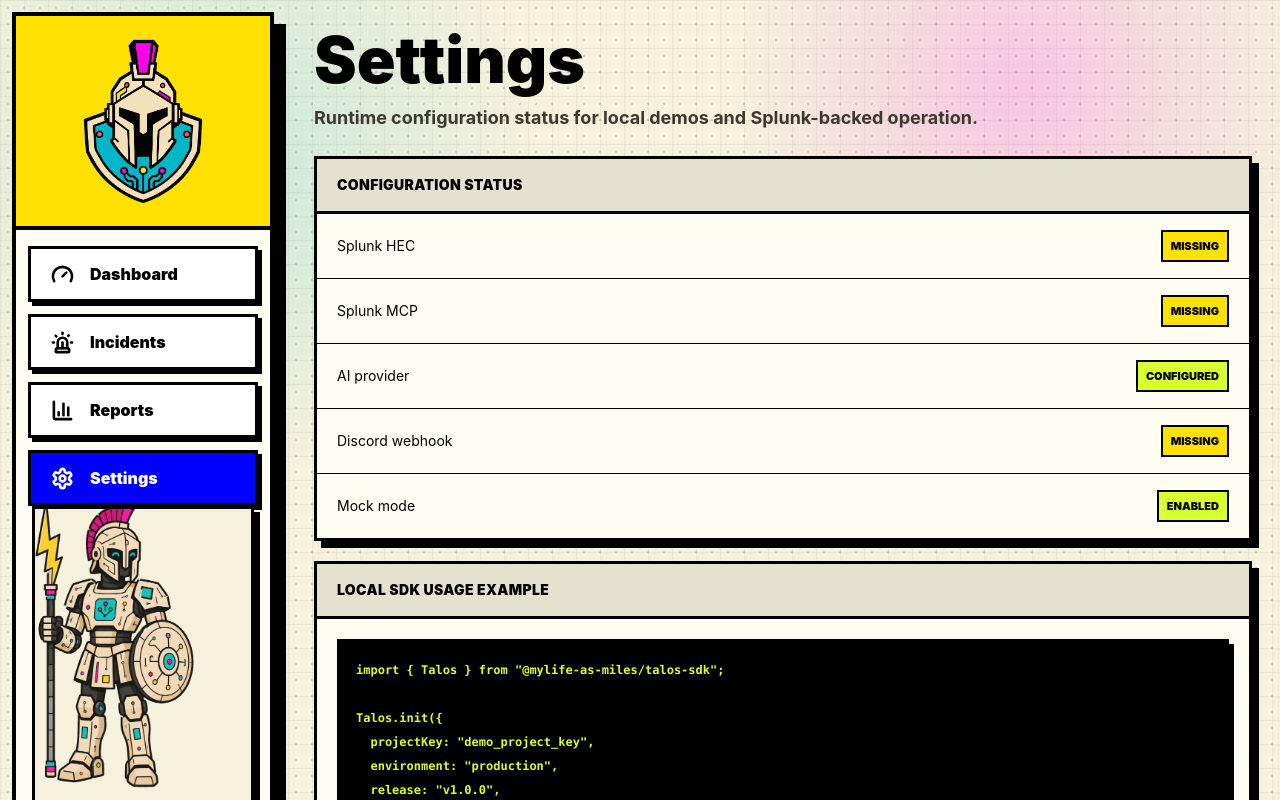
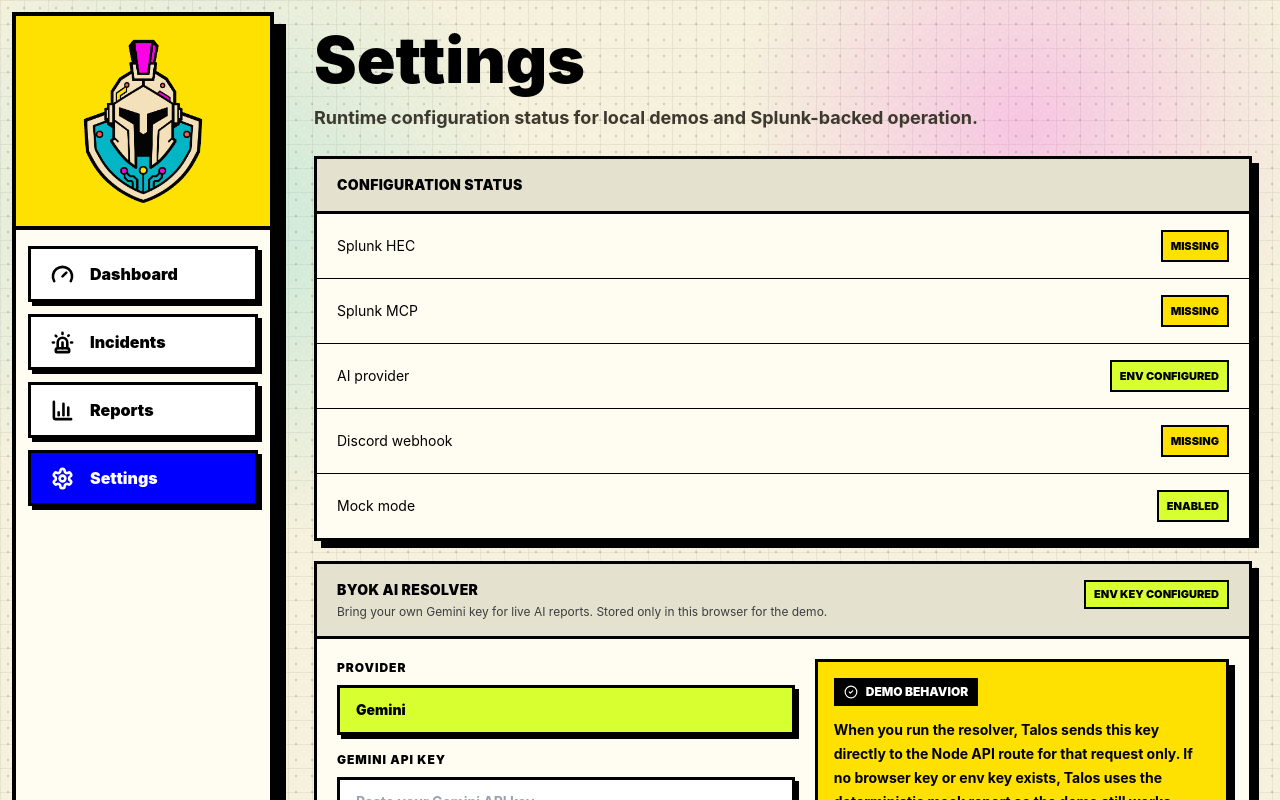
Before and after one commit to mylife-as-miles/Talos, a Next.js app in the folder apps/web/: page /settings in a window 1280 px wide. Shown: the top 800 px of the page. Built offline with nearby package versions, Linux system fonts and the light colour scheme; no server answers.

Commit message:
feat(web): integrate ByokSettings component into user settings page

```diff
--- a/apps/web/app/(shell)/settings/page.tsx
+++ b/apps/web/app/(shell)/settings/page.tsx
@@ -1,5 +1,6 @@
 import { PageHeader } from "@/components/page-header";
 import { Badge, Card, CardHeader, CodeBlock } from "@/components/ui";
+import { ByokSettings } from "@/components/byok-settings";
 import { isMockMode } from "@/lib/config";
 
 function configured(value?: string, placeholder?: string) {
@@ -7,10 +8,11 @@ function configured(value?: string, placeholder?: string) {
 }
 
 export default function SettingsPage() {
+  const envAiConfigured = configured(process.env.GEMINI_API_KEY, "replace_with_key");
   const rows = [
     ["Splunk HEC", configured(process.env.SPLUNK_HEC_TOKEN, "replace_with_hec_token") ? "configured" : "missing"],
     ["Splunk MCP", process.env.SPLUNK_MCP_MODE === "enabled" && configured(process.env.SPLUNK_MCP_SERVER_URL) ? "configured" : "missing"],
-    ["AI provider", configured(process.env.GEMINI_API_KEY, "replace_with_key") ? "configured" : "missing"],
+    ["AI provider", envAiConfigured ? "env configured" : "BYOK required"],
     ["Discord webhook", configured(process.env.DISCORD_WEBHOOK_URL, "replace_with_discord_webhook") ? "configured" : "missing"],
     ["Mock mode", isMockMode() ? "enabled" : "disabled"]
   ];
@@ -29,11 +31,14 @@ export default function SettingsPage() {
               style={{ animationDelay: `${index * 40}ms` }}
             >
               <span>{label}</span>
-              <Badge tone={status === "configured" || status === "enabled" ? "ok" : "warn"}>{status}</Badge>
+              <Badge tone={status === "configured" || status === "env configured" || status === "enabled" ? "ok" : "warn"}>{status}</Badge>
             </div>
           ))}
         </div>
       </Card>
+
+      <ByokSettings envConfigured={envAiConfigured} />
+
       <Card className="talos-fade-up talos-stagger-3 mt-5 overflow-hidden">
         <CardHeader title="Local SDK Usage Example" />
         <div className="p-5">
```
